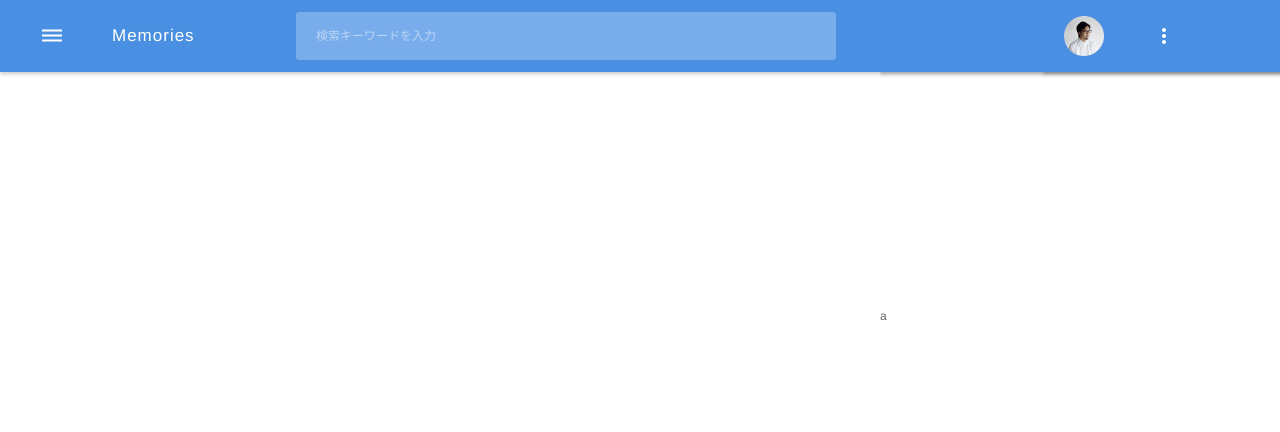
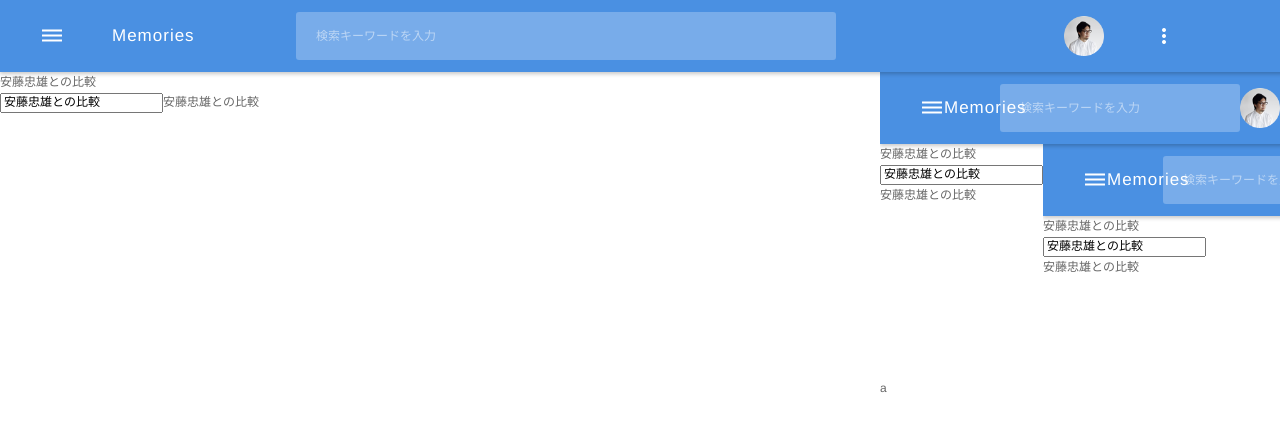
Before and after one commit to yktyshr/memories-prototype, a React (Create React App) app: page / in a window 1280 px wide. Shown: the top 432 px of the page. Built offline with nearby package versions, Linux system fonts and the light colour scheme.

Commit message:
add note body

```diff
--- a/src/App.css
+++ b/src/App.css
@@ -133,6 +133,7 @@
   /*padding: 20px;*/
   display: flex;
   justify-content: space-between;
+  margin-top: 72px;
 }
 
 
--- a/src/App.js
+++ b/src/App.js
@@ -65,21 +65,17 @@
             </div>
             <div className="header-right">
               <div className="header-user-icon-wrap">
-                <img src="user_1.png" />
+                <img alt="User" src="user_1.png" />
               </div>
               <i className="material-icons">more_vert</i>
             </div>
           </div>
         </header>
 
-
-
         <div className="App-body">
           <div className="App-body-note">
-            <Note article={this.state.article} onChangeBody={e => this.setState({ article: { title: {}, body: e.target.value }})} />
-            {this.state.article.body}
+            <Note article={this.state.article} onChange={article => this.setState({ article })} />
           </div>
-
 
           <div className="App-body-search">
             <iframe src={'http://localhost:8080/iframe?url=https://qiita.com/sl2/items/1e503952b9506a0539ea'} title="iframe example 1" width="400" height="300">
--- a/src/components/Note/Note.js
+++ b/src/components/Note/Note.js
@@ -2,21 +2,25 @@
 
 import React from 'react'
 import Article from 'src/models/Article'
+import NoteBody from 'src/components/Note/NoteBody'
 
 type Props = {
   article: Article;
-  onChangeBody: (event: any) => void;
+  onChange: (article: Article) => void;
 }
 
-const Note = ({ article, onChangeBody }: Props) => (
-  <div>
-    <input
-      contentEditable={true}
-      defaultValue={article.body}
-      onChange={onChangeBody}
-    />
-    {article.body}
-  </div>
-)
+const Note = ({ article, onChange }: Props) => {
+  const _onChangeBody = (body: string) => {
+    onChange(
+      Object.assign(article, { body })
+    )
+  }
+
+  return (
+    <div>
+      <NoteBody body={article.body} onChangeBody={_onChangeBody} />
+    </div>
+  )
+}
 
 export default Note
--- /dev/null
+++ b/src/components/Note/NoteBody.js
@@ -0,0 +1,33 @@
+// @flow
+
+import React from 'react'
+
+type Props = {
+  body: string;
+  onChangeBody: (body: string) => void;
+}
+
+const NoteBody = ({ body, onChangeBody }: Props) => {
+  const _onChange = (event: any) => {
+    onChangeBody(event.target.value)
+  }
+
+  return (
+    <div>
+      <div
+        contentEditable
+        onChange={_onChange}
+      >
+        {body}
+      </div>
+
+      <input
+        defaultValue={body}
+        onChange={_onChange}
+      />
+      {body}
+    </div>
+  )
+}
+
+export default NoteBody
```
